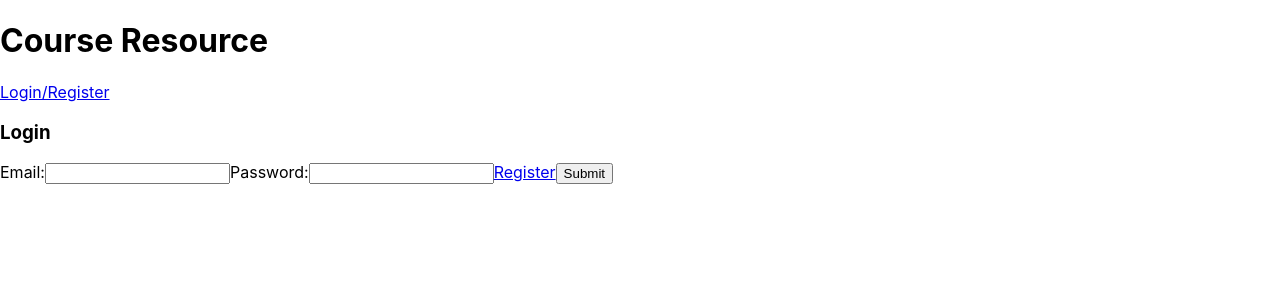
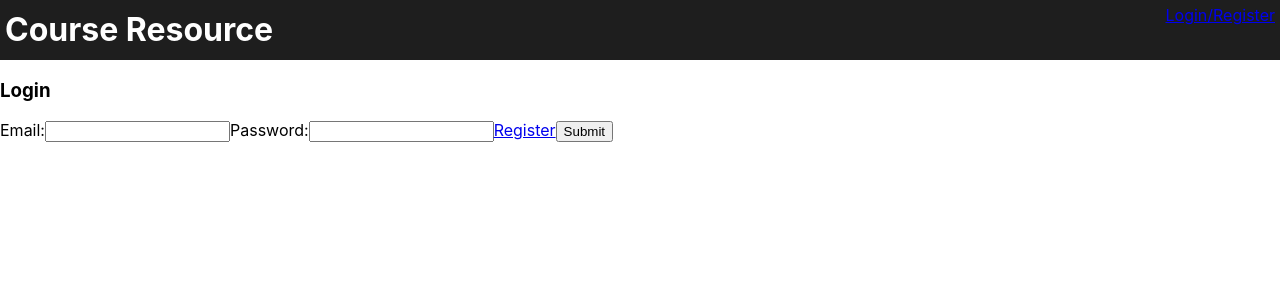
Before and after one commit to Ricomitch/course-resource, a React (Create React App) app in the folder client/: page /login in a window 1280 px wide. Shown: the top 300 px of the page. Built offline with nearby package versions, Linux system fonts and the light colour scheme.

Commit message:
styled nav

```diff
--- a/client/src/App.js
+++ b/client/src/App.js
@@ -4,8 +4,9 @@ import { Switch, Route } from 'react-router-dom';
 import Layout from './layouts/Layout';
 import { Login } from './screens/Login';
 import { loginUser } from './services/auth';
-import Courses from './components/Courses';
+import Courses from './screens/Courses';
 import Course from './screens/Course';
+import { CoursesContainer } from './containers/CoursesContainer';
 
 
 function App() {
@@ -26,8 +27,8 @@ function App() {
           <component />
         </Route> */}
 
-        <Route exact path="/" component={Courses} />
-        <Route exact path="/course/:slug" component={Course}/>
+        <Route path="/" component={CoursesContainer} />
+        <Route path="/course/:slug" component={Course}/>
 
       </Switch>
     </Layout>
--- /dev/null
+++ b/client/src/components/Header.css
@@ -0,0 +1,15 @@
+Header {
+  background-color: #1e1e1e;
+  height: 50px;
+  padding: 5px;
+}
+
+.nav-text {
+  display: flex;
+  justify-content: space-between;
+  color: white;
+}
+
+h1 {
+  margin-top: 5px;
+}
--- a/client/src/components/Header.jsx
+++ b/client/src/components/Header.jsx
@@ -1,11 +1,15 @@
 import React from 'react'
 import { Link } from 'react-router-dom'
+import './Header.css'
 
 const Header = () => {
   return (
     <header>
+      <div className='nav-text'>
       <h1>Course Resource</h1>
       <Link to='/login'>Login/Register</Link>
+      </div>
+
     </header>
   )
 }
--- /dev/null
+++ b/client/src/containers/CoursesContainer.jsx
@@ -0,0 +1,27 @@
+import React, { useEffect, useState } from 'react'
+import { Route, Switch } from 'react-router-dom'
+import Courses from '../screens/Courses';
+import { getAllCourses } from '../services/courses'
+
+export const CoursesContainer = () => {
+  const [courses, setCourses] = useState([]);
+
+  useEffect(() => {
+    const fetchCourses = async () => {
+      const coursesArray = await getAllCourses();
+      setCourses(coursesArray);
+    }
+    fetchCourses();
+
+  }, [])
+
+  return (
+    <Switch>
+      <Route path='/'>
+        <Courses
+          courses={courses}
+          />
+    </Route>
+    </Switch>
+  )
+}
--- a/client/src/screens/Courses.jsx
+++ b/client/src/screens/Courses.jsx
@@ -1,14 +1,7 @@
-import React, { useState, useEffect } from 'react'
-import axios from 'axios'
+import React from 'react'
 
 const Courses = () => {
-  const [courses, setCourses] = useState([])
 
-  useEffect(() => {
-    axios.get('/courses.json')
-      .then( resp => console.log(resp) )
-      .catch( resp => console.log(resp) )
-  }, [courses.length])
 
   return (
     <div>
@@ -18,3 +11,17 @@ const Courses = () => {
 }
 
 export default Courses
+
+// import React from 'react'
+
+// export default function Courses(props) {
+
+
+//   return (
+//     <div>
+//       {props.courses.map(course => (
+//         <p key={course.id}>{course.name}</p>
+//       ))}
+//     </div>
+//   )
+// }
--- /dev/null
+++ b/client/src/services/courses.js
@@ -0,0 +1,6 @@
+import api from './api-config'
+
+export const getAllCourses = async () => {
+  const resp = await api.get('/courses');
+  return resp.data;
+}
```
